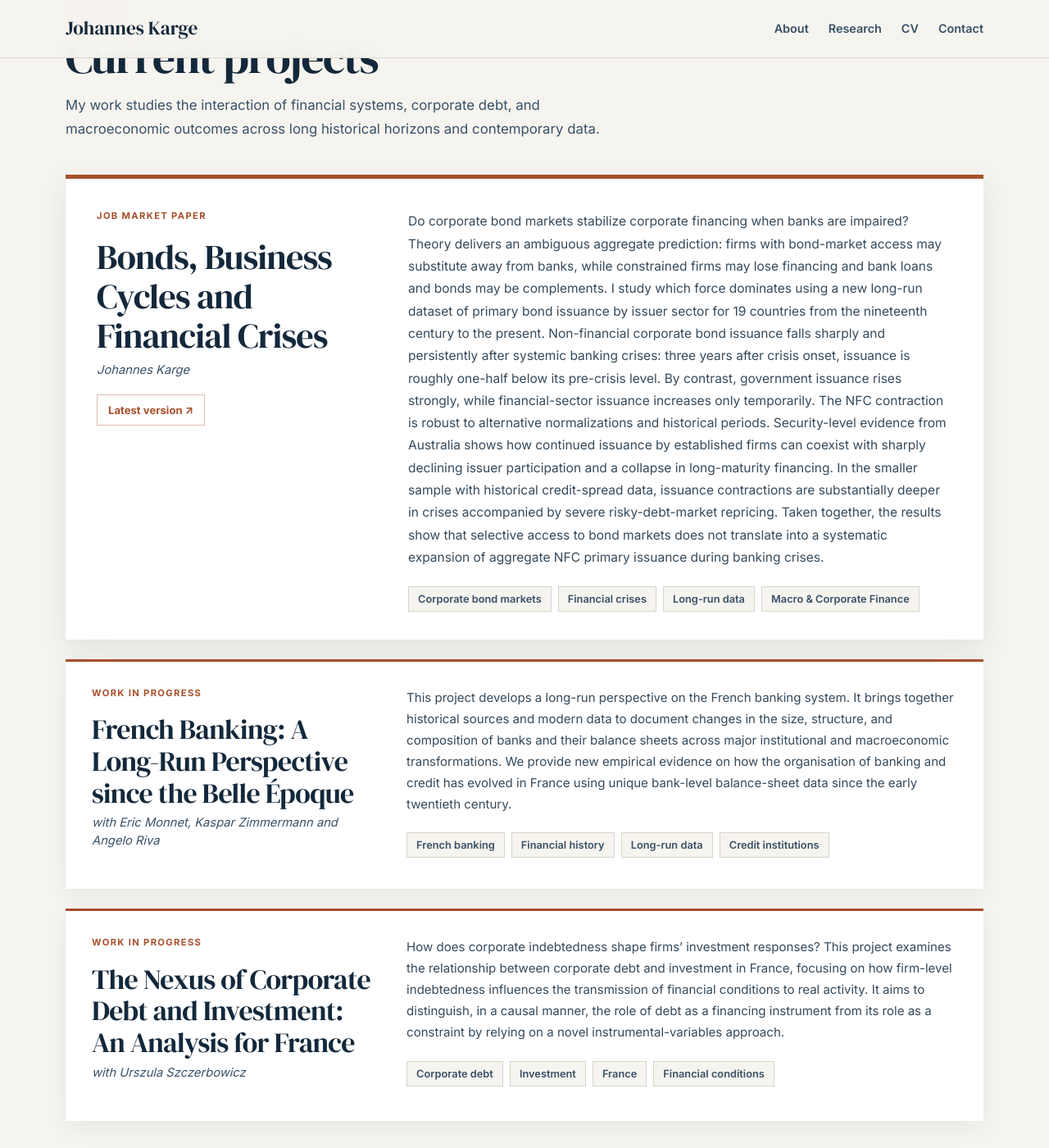
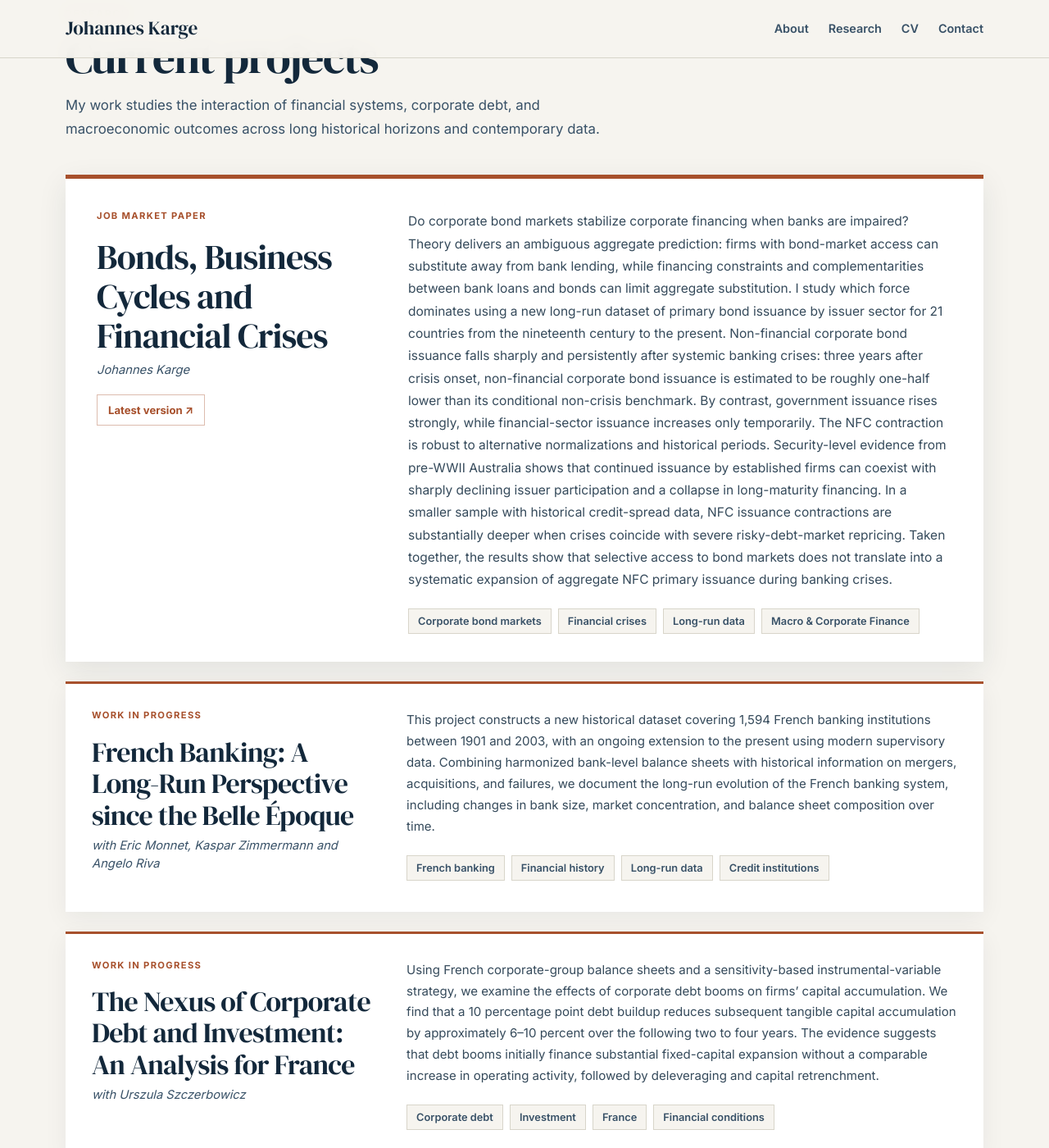
Before and after one commit to JohannesKarge/johanneskarge.github.io, a Jekyll site: the page built from index.md, in a window 1280 px wide and 1400 px high, scrolled down 872 px. Shown: the whole window at 82% size. Built offline with Jekyll 4.4.1, drawn with Linux system fonts in a browser that asks for light colours.

Commit message:
updateabstract

```diff
--- a/_data/projects.yml
+++ b/_data/projects.yml
@@ -10,7 +10,7 @@ projects:
       - label: "Latest version"
         url: "/assets/JMP_Bonds_Karge.pdf"
     abstract: >
-      Do corporate bond markets stabilize corporate financing when banks are impaired? Theory delivers an ambiguous aggregate prediction: firms with bond-market access may substitute away from banks, while constrained firms may lose financing and bank loans and bonds may be complements. I study which force dominates using a new long-run dataset of primary bond issuance by issuer sector for 19 countries from the nineteenth century to the present. Non-financial corporate bond issuance falls sharply and persistently after systemic banking crises: three years after crisis onset, issuance is roughly one-half below its pre-crisis level. By contrast, government issuance rises strongly, while financial-sector issuance increases only temporarily. The NFC contraction is robust to alternative normalizations and historical periods. Security-level evidence from Australia shows how continued issuance by established firms can coexist with sharply declining issuer participation and a collapse in long-maturity financing. In the smaller sample with historical credit-spread data, issuance contractions are substantially deeper in crises accompanied by severe risky-debt-market repricing. Taken together, the results show that selective access to bond markets does not translate into a systematic expansion of aggregate NFC primary issuance during banking crises.
+      Do corporate bond markets stabilize corporate financing when banks are impaired? Theory delivers an ambiguous aggregate prediction: firms with bond-market access can substitute away from bank lending, while financing constraints and complementarities between bank loans and bonds can limit aggregate substitution. I study which force dominates using a new long-run dataset of primary bond issuance by issuer sector for 21 countries from the nineteenth century to the present. Non-financial corporate bond issuance falls sharply and persistently after systemic banking crises: three years after crisis onset, non-financial corporate bond issuance is estimated to be roughly one-half lower than its conditional non-crisis benchmark. By contrast, government issuance rises strongly, while financial-sector issuance increases only temporarily. The NFC contraction is robust to alternative normalizations and historical periods. Security-level evidence from pre-WWII Australia shows that continued issuance by established firms can coexist with sharply declining issuer participation and a collapse in long-maturity financing. In a smaller sample with historical credit-spread data, NFC issuance contractions are substantially deeper when crises coincide with severe risky-debt-market repricing.  Taken together, the results show that selective access to bond markets does not translate into a systematic expansion of aggregate NFC primary issuance during banking crises.
     tags:
       - Corporate bond markets
       - Financial crises
@@ -21,7 +21,7 @@ projects:
     status: "Work in progress"
     authors: "with Eric Monnet, Kaspar Zimmermann and Angelo Riva"
     abstract: >
-      This project develops a long-run perspective on the French banking system. It brings together historical sources and modern data to document changes in the size, structure, and composition of banks and their balance sheets across major institutional and macroeconomic transformations. We provide new empirical evidence on how the organisation of banking and credit has evolved in France using unique bank-level balance-sheet data since the early twentieth century.
+      This project constructs a new historical dataset covering 1,594 French banking institutions between 1901 and 2003, with an ongoing extension to the present using modern supervisory data. Combining harmonized bank-level balance sheets with historical information on mergers, acquisitions, and failures, we document the long-run evolution of the French banking system, including changes in bank size, market concentration, and balance sheet composition over time.
     tags:
       - French banking
       - Financial history
@@ -32,7 +32,7 @@ projects:
     status: "Work in progress"
     authors: "with Urszula Szczerbowicz"
     abstract: >
-      How does corporate indebtedness shape firms’ investment responses? This project examines the relationship between corporate debt and investment in France, focusing on how firm-level indebtedness influences the transmission of financial conditions to real activity. It aims to distinguish, in a causal manner, the role of debt as a financing instrument from its role as a constraint by relying on a novel instrumental-variables approach.
+      Using French corporate-group balance sheets and a sensitivity-based instrumental-variable strategy, we examine the effects of corporate debt booms on firms' capital accumulation. We find that a 10 percentage point debt buildup reduces subsequent tangible capital accumulation by approximately 6--10 percent over the following two to four years. The evidence suggests that debt booms initially finance substantial fixed-capital expansion without a comparable increase in operating activity, followed by deleveraging and capital retrenchment.
     tags:
       - Corporate debt
       - Investment
```
